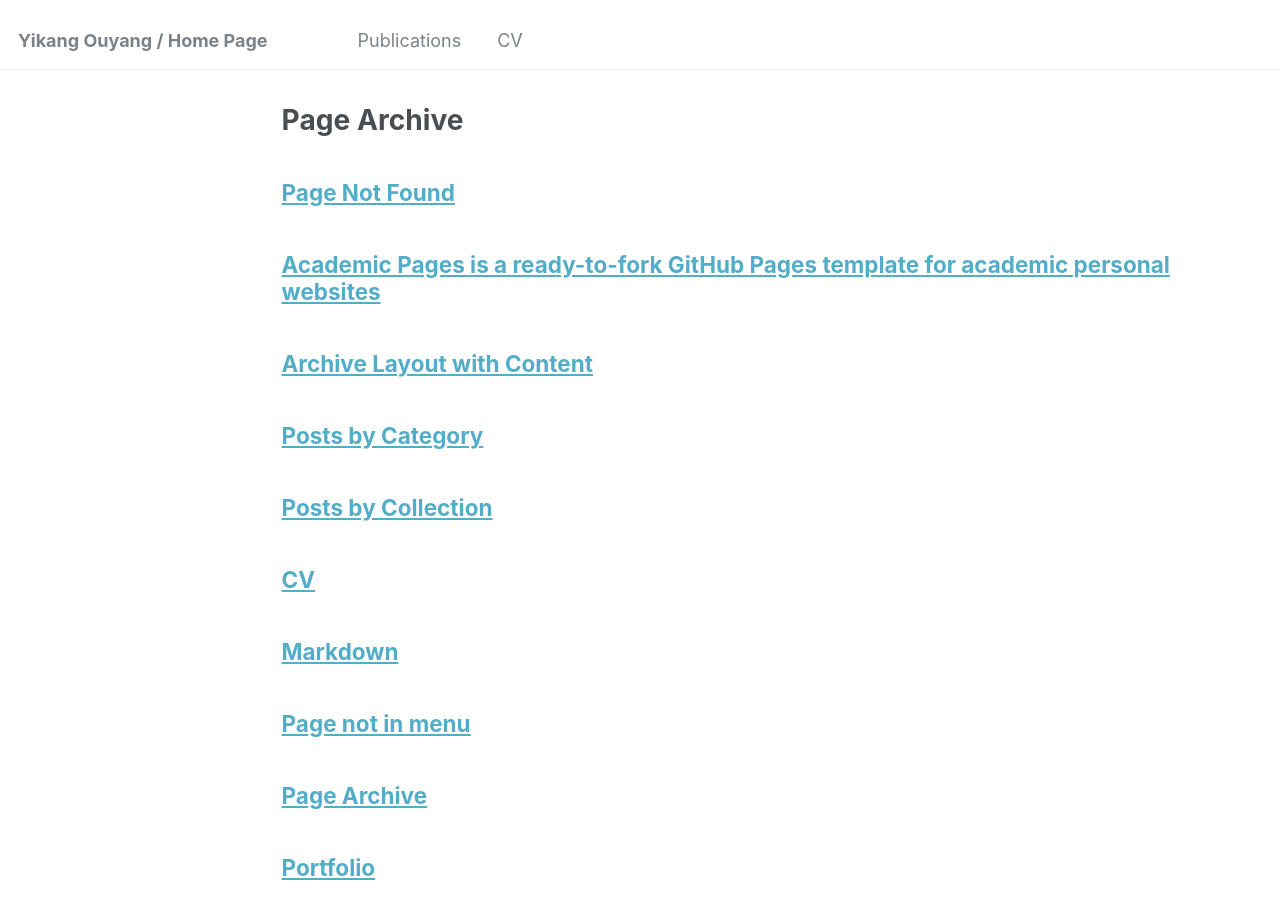
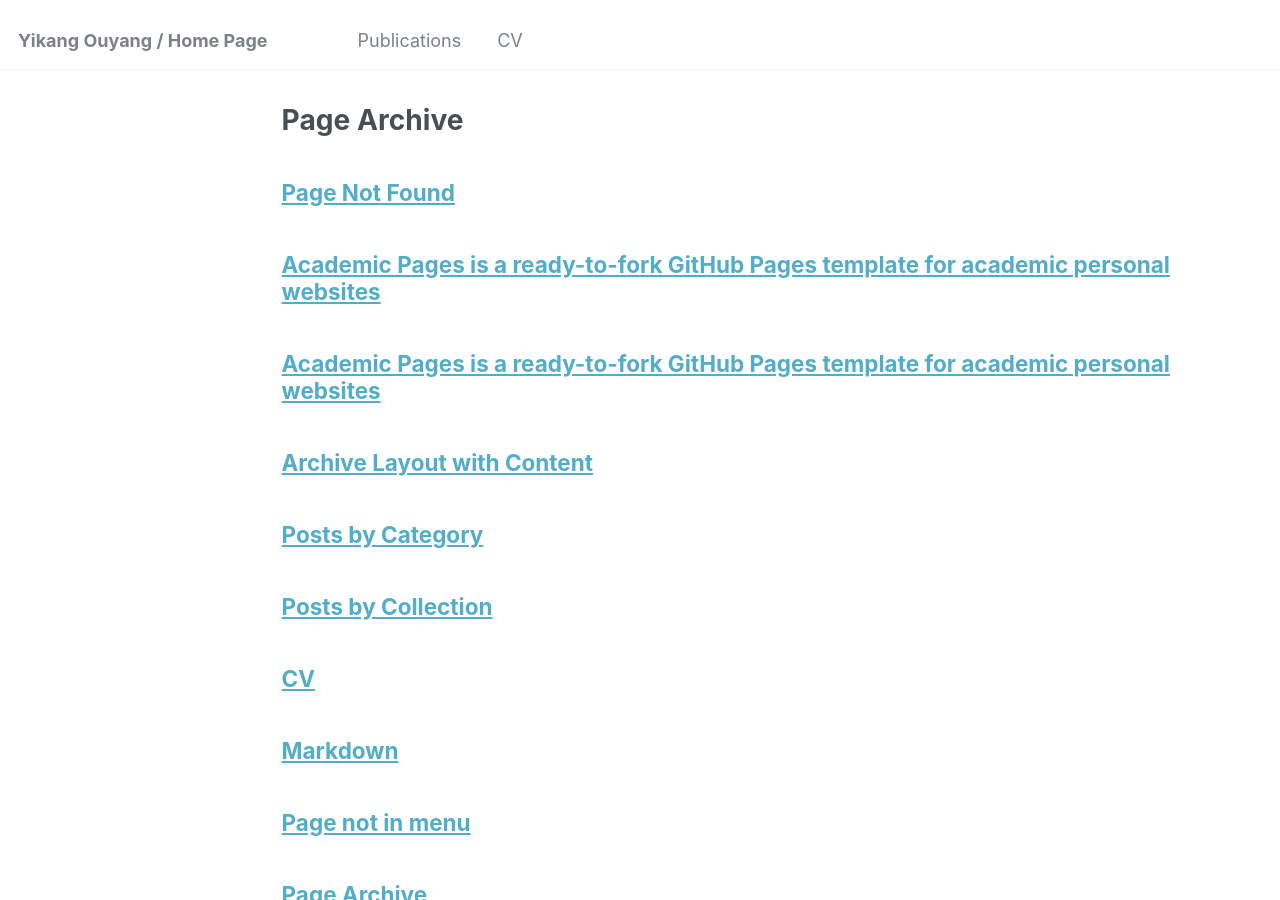
Before and after one commit to YiKangOY/YiKangOY.github.io, a Jekyll site: the page built from _pages/page-archive.html, in a window 1280 px wide and 900 px high. Built offline with Jekyll 4.4.1, drawn with Linux system fonts in a browser that asks for light colours.

Commit message:
Update about.md

```diff
--- a/_pages/about.md
+++ b/_pages/about.md
@@ -1,4 +1,11 @@
-About Me
+---
+permalink: /
+title: "Academic Pages is a ready-to-fork GitHub Pages template for academic personal websites"
+author_profile: true
+redirect_from:
+  - /about/
+  - /about.html
+---
 
 I am a 2nd year Ph.D. student at the [Academic Pages template](https://www.hkust-gz.edu.cn/) of The Hong Kong University of Science and Technology (Guangzhou)[Academic Pages template](https://www.hkust-gz.edu.cn/). Advised by [Prof.Yuzhe Ma](https://www.yuzhe-ma.com/).
 
```
